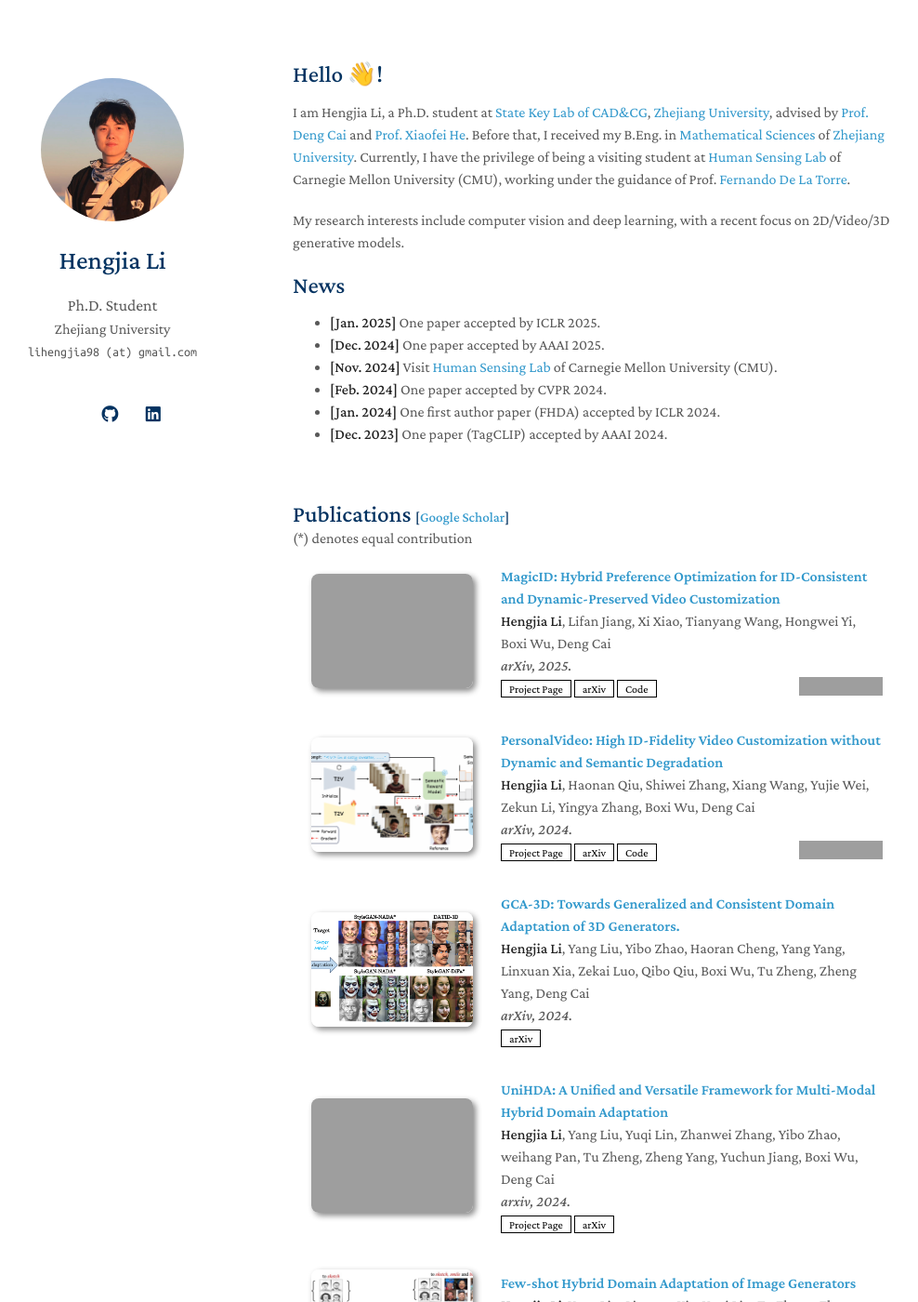
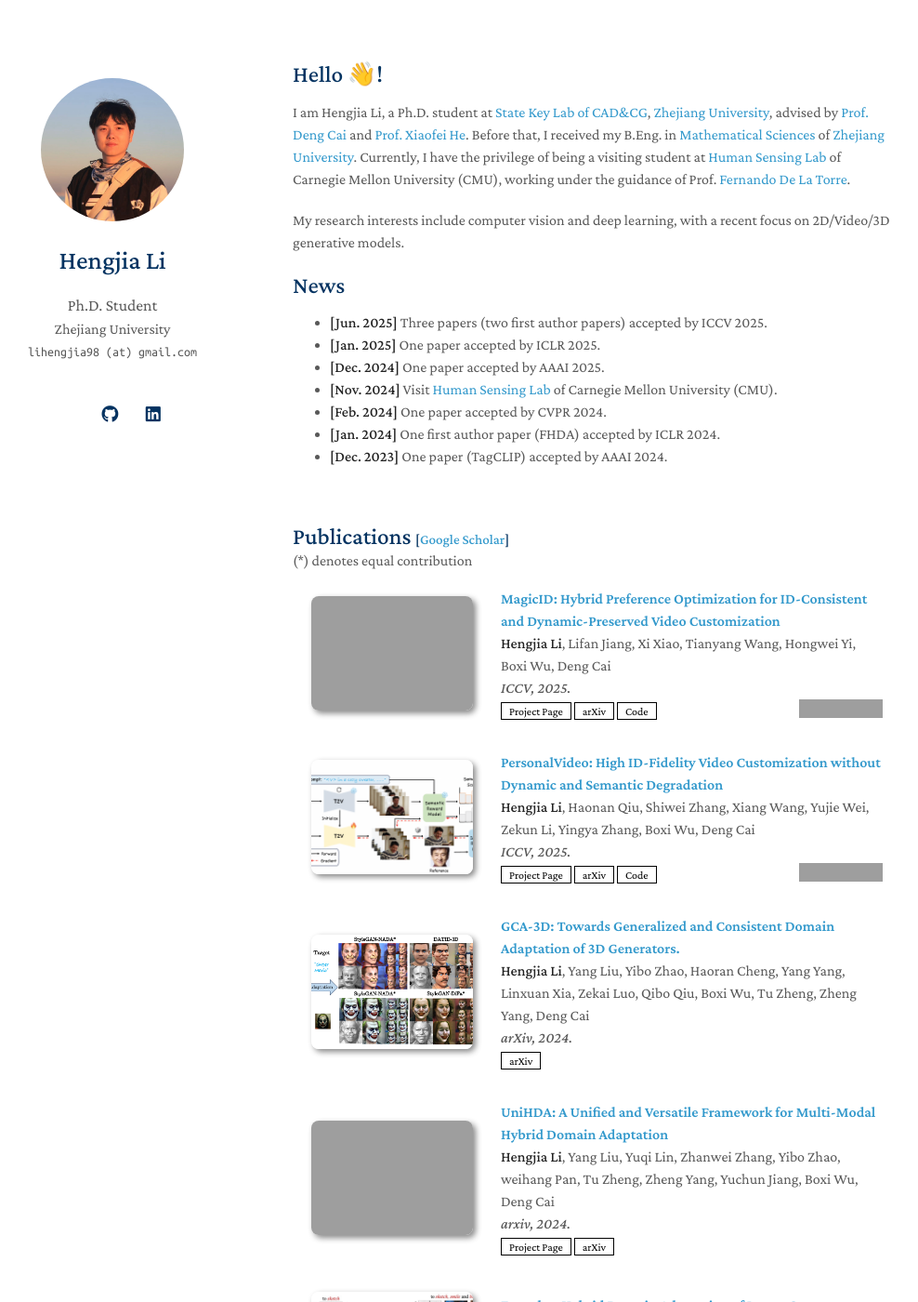
Before and after one commit to EchoPluto/HomePage, a Jekyll site: the page built from index.md, in a window 1280 px wide and 1400 px high. Shown: the whole window at 93% size, without its empty margins (155-1143 px from the left). Built offline with Jekyll 4.4.1, drawn with Linux system fonts in a browser that asks for light colours; nearby versions of some CDN libraries; a style sheet for code colours, icons or effects is not loaded; our own code applies the rules of GitHub Pages for plain Markdown files; grey boxes are pictures that could not be loaded.

Commit message:
update iccv

```diff
--- a/_data/publications.yml
+++ b/_data/publications.yml
@@ -1,7 +1,7 @@
 main:
   - title: "MagicID: Hybrid Preference Optimization for ID-Consistent and Dynamic-Preserved Video Customization"
     authors: <strong>Hengjia Li</strong>, Lifan Jiang, Xi Xiao, Tianyang Wang, Hongwei Yi, Boxi Wu, Deng Cai
-    conference: arXiv, 2025.
+    conference: ICCV, 2025.
     page: https://echopluto.github.io/MagicID-project/
     arxiv: https://arxiv.org/abs/2503.12689
     code: https://github.com/EchoPluto/MagicID
@@ -10,7 +10,7 @@ main:
 
   - title: "PersonalVideo: High ID-Fidelity Video Customization without Dynamic and Semantic Degradation"
     authors: <strong>Hengjia Li</strong>, Haonan Qiu, Shiwei Zhang, Xiang Wang, Yujie Wei, Zekun Li, Yingya Zhang, Boxi Wu, Deng Cai
-    conference: arXiv, 2024.
+    conference: ICCV, 2025.
     page: https://personalvideo.github.io/
     arxiv: https://arxiv.org/abs/2411.17048
     code: https://github.com/EchoPluto/PersonalVideo
--- a/_includes/news.md
+++ b/_includes/news.md
@@ -1,5 +1,6 @@
 ## News
 
+- **[Jun. 2025]** Three papers (two first author papers) accepted by ICCV 2025.
 - **[Jan. 2025]** One paper accepted by ICLR 2025.
 - **[Dec. 2024]** One paper accepted by AAAI 2025.
 - **[Nov. 2024]** Visit [Human Sensing Lab](http://www.humansensing.cs.cmu.edu/) of Carnegie Mellon University (CMU).
```
